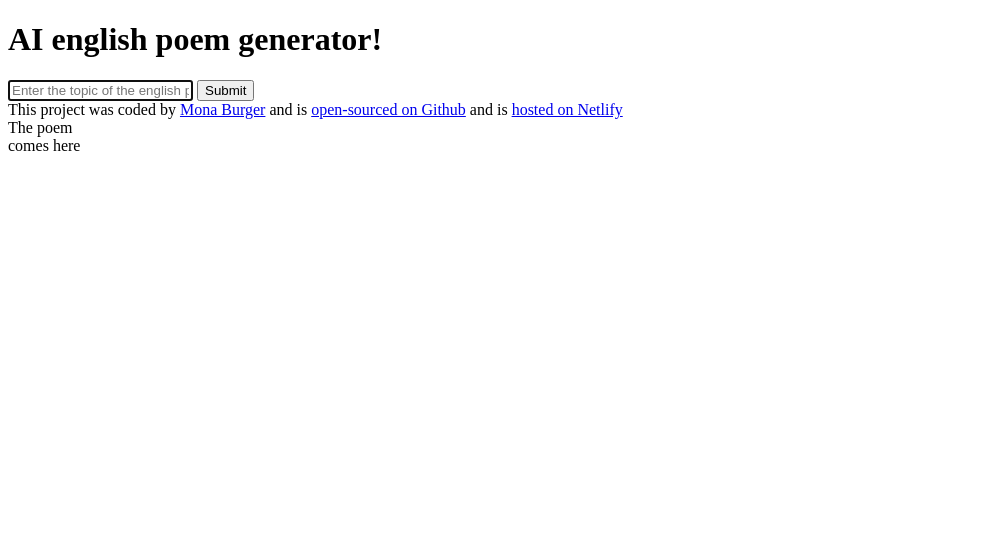
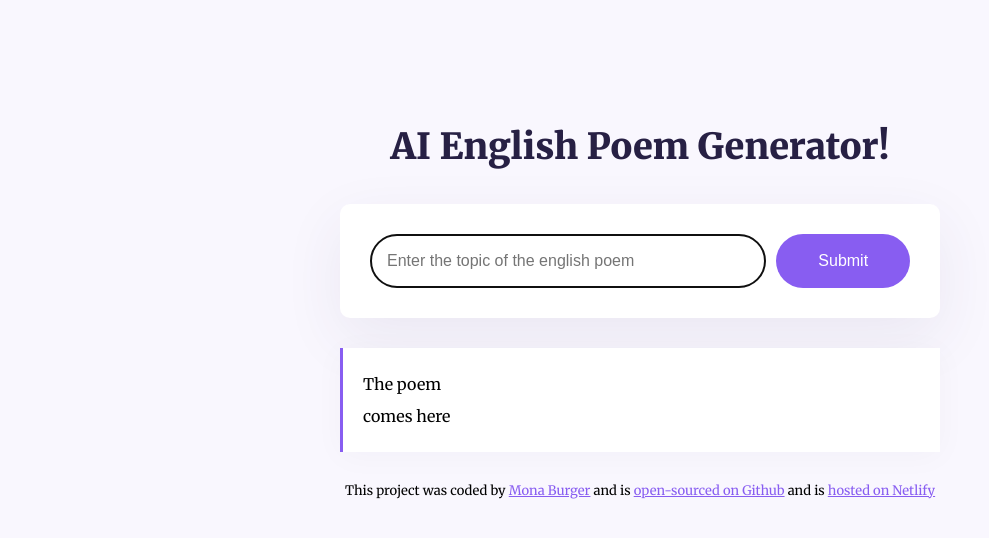
Before and after one commit to MonaBurger/AI-poem-generator, a plain HTML site: page index.html in a window 1280 px wide. Shown: the whole page, without its empty margins (0-989 px from the left). Drawn offline with Linux system fonts and the light colour scheme.

Commit message:
added styling to project

```diff
--- a/index.html
+++ b/index.html
@@ -4,11 +4,18 @@
     <meta charset="UTF-8" />
     <meta name="viewport" content="width=device-width, initial-scale=1.0" />
     <link rel="stylesheet" href="src/style.css" />
-    <title>AI poem generator</title>
+    <link rel="preconnect" href="https://fonts.googleapis.com" />
+    <link rel="preconnect" href="https://fonts.gstatic.com" crossorigin />
+    <link
+      href="https://fonts.googleapis.com/css2?family=Merriweather:ital,wght@0,300;0,400;0,700;0,900;1,300;1,400;1,700;1,900&family=PT+Sans&display=swap"
+      rel="stylesheet"
+    />
+    <title>AI Poem Generator</title>
   </head>
   <body>
+    <div class="container">
       <header>
-      <h1>AI english poem generator!</h1>
+        <h1>AI English Poem Generator!</h1>
       </header>
       <main>
         <form>
@@ -19,27 +26,32 @@
             placeholder="Enter the topic of the english poem"
             autofocus
             required
+            class="instructions"
           />
-        <input type="submit" value="Submit" />
+          <input type="submit" value="Submit" class="submit-button" />
         </form>
       </main>
+
+      <div class="poem">
+        The poem
+        <br />
+        comes here
+      </div>
       <footer>
         This project was coded by
         <a href="https://github.com/MonaBurger" target="_blank">Mona Burger</a>
         and is
-      <a href="https://github.com/MonaBurger/AI-poem-generator" target="_blank"
+        <a
+          href="https://github.com/MonaBurger/AI-poem-generator"
+          target="_blank"
           >open-sourced on Github</a
         >
         and is
         <a href="https://ai-poems.netlify.app/" target="_blank"
           >hosted on Netlify</a
         >
-      <div>
-        The poem
-        <br />
-        comes here
+      </footer>
     </div>
-    </footer>
     <script src="src/index.js"></script>
   </body>
 </html>
--- a/src/style.css
+++ b/src/style.css
@@ -0,0 +1,70 @@
+body {
+  background-color: #f9f7fe;
+  font-family: "Merriweather", serif;
+}
+
+header {
+  margin-bottom: 30px;
+}
+
+h1 {
+  font-weight: 800;
+  font-size: 36px;
+  line-height: 1.5;
+  color: #272044;
+  text-align: center;
+}
+
+form {
+  padding: 30px;
+  background-color: white;
+  border-radius: 10px;
+  display: flex;
+  box-shadow: 0px 20px 60px rgba(65, 50, 100, 0.08);
+  margin-bottom: 30px;
+}
+
+a {
+  color: #885df1;
+}
+
+footer {
+  font-size: 13px;
+  text-align: center;
+  margin-top: 30px;
+}
+
+.container {
+  margin: 120px auto;
+  max-width: 600px;
+}
+
+.instructions {
+  padding: 16px;
+  border: 1px solid rgba(39, 33, 66, 0.5);
+  width: 80%;
+  font-size: 16px;
+  border-radius: 50px;
+  color: #272044;
+  line-height: 20px;
+}
+
+.submit-button {
+  margin-left: 10px;
+  background: #885df1;
+  color: white;
+  border: none;
+  width: 150px;
+  font-size: 16px;
+  border-radius: 50px;
+  padding: 14px 24px;
+}
+
+.poem {
+  font-size: 16px;
+  background-color: white;
+  padding: 20px;
+  line-height: 2;
+  border-left: 3px solid #885df1;
+  box-shadow: 0px 4px 30px 0px rgba(39, 33, 66, 0.03);
+}
```
Lines whose indentation alone changed are shown as unchanged.
